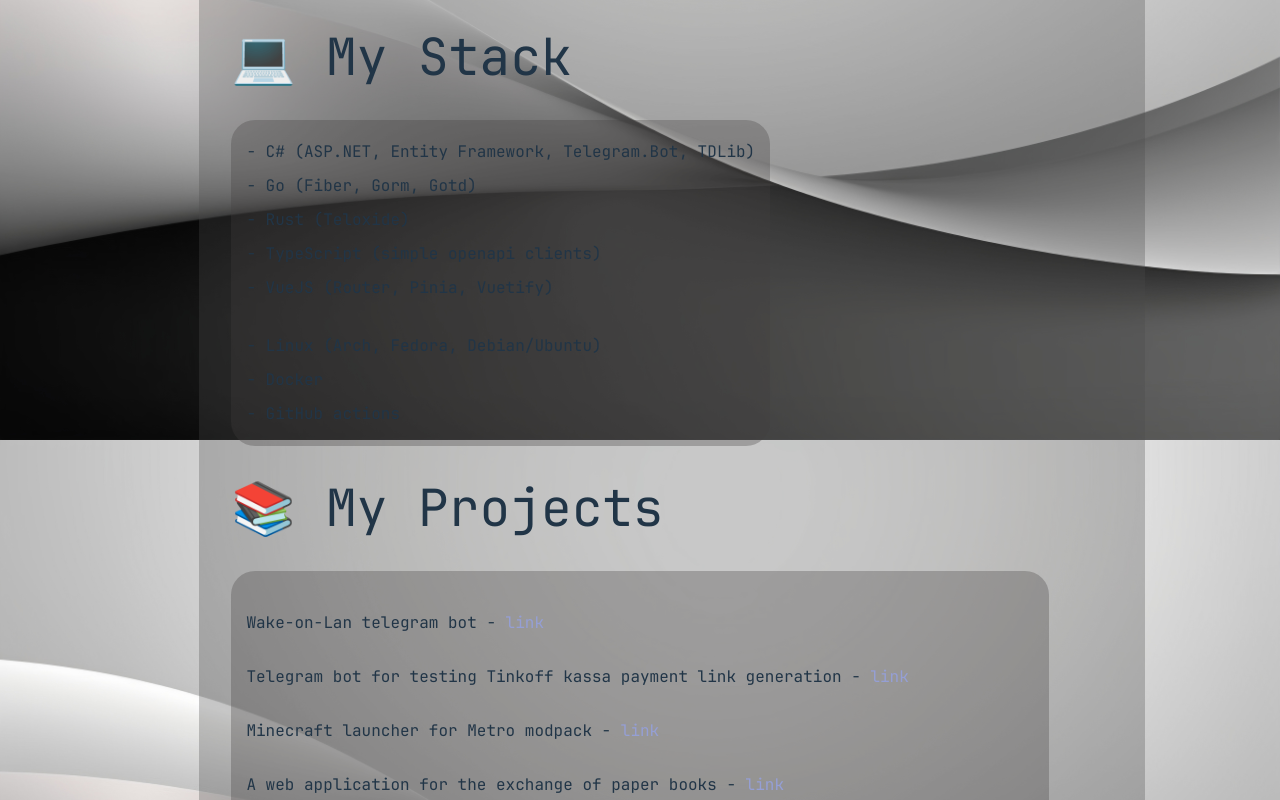
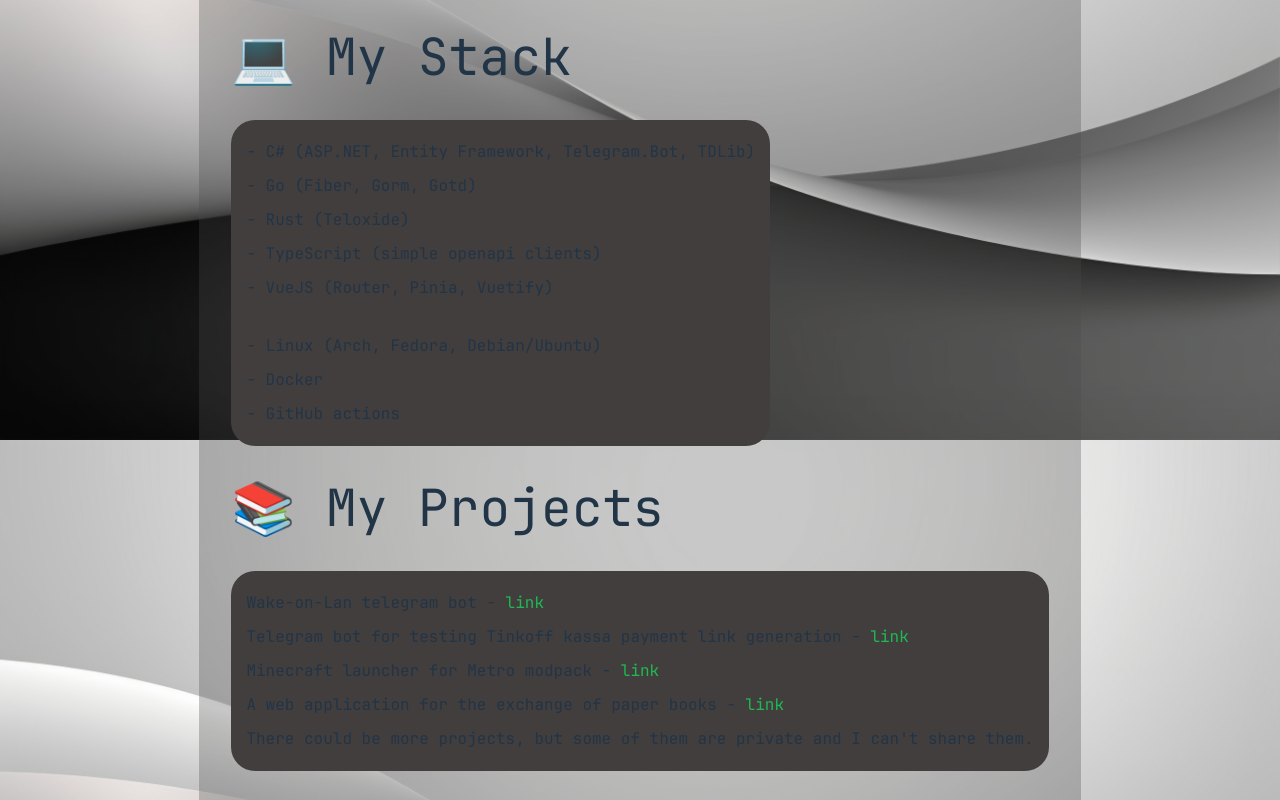
Before and after one commit to linuxfight/linuxfight.github.io, a Vue app: page / in a window 1280 px wide. Shown: the part 360-1160 px from the top of the page. Built offline with nearby package versions, Linux system fonts and the light colour scheme.

Commit message:
update style.css

```diff
--- a/src/components/Projects.vue
+++ b/src/components/Projects.vue
@@ -31,7 +31,4 @@
 </template>
 
 <style scoped>
-p {
-  margin-top: 25px;
-}
 </style>
--- a/src/style.css
+++ b/src/style.css
@@ -29,7 +29,6 @@
 }
 
 .main {
-  width: 100%;
   background: rgba(73, 73, 73, 0.3);
   border-radius: 24px;
 }
@@ -38,7 +37,7 @@
   display: flex;
   flex-direction: column;
   text-align: left;
-  background: rgba(67, 62, 62, 0.31);
+  background: rgba(67, 62, 62);
   padding: 15px;
   border-radius: 24px;
 }
@@ -65,15 +64,15 @@
   margin-top: 5px;
   margin-bottom: 5px;
   font-weight: 500;
-  color: rgb(149, 159, 213);
+  color: rgb(29, 185, 84);
   text-decoration: inherit;
 }
 a:hover {
-  color: rgb(73, 73, 136);
+  color: rgb(105, 216, 144);
 }
 
 body {
-  background: rgba(0,0,0,0.31);
+  background: rgba(0, 0, 0);
   margin: 0;
   display: flex;
   place-items: center;
```
